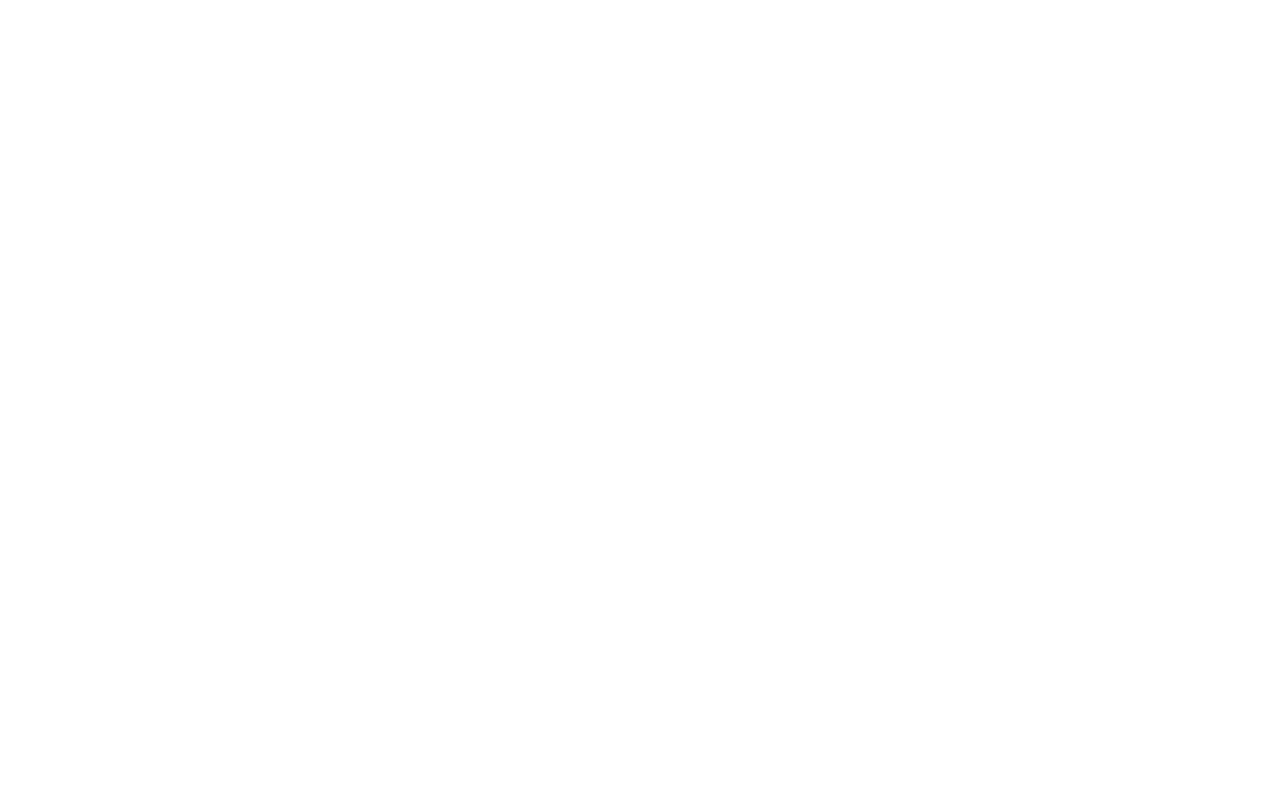
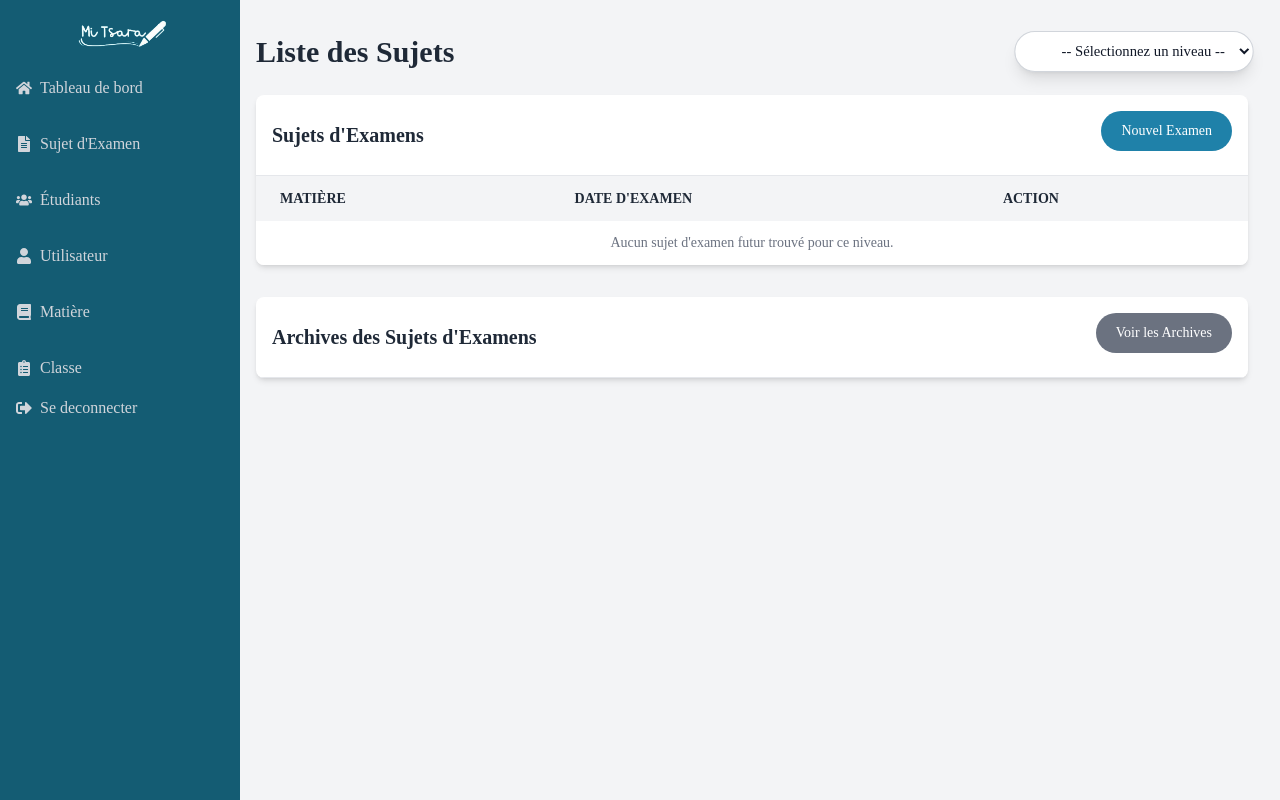
Before and after one commit to SophieRasoamialy/auto-grader, a React (Create React App) app: page /subject-list in a window 1280 px wide. Before the commit this address had no page. Built offline with nearby package versions, Linux system fonts and the light colour scheme.

Commit message:
feat:Add subject list with dynamic level display and archives link

```diff
--- a/src/App.js
+++ b/src/App.js
@@ -1,17 +1,19 @@
 // src/App.js
-import React from 'react';
-import { BrowserRouter as Router, Route, Routes } from 'react-router-dom';
-import Login from './components/Auth/Login';
-import ResetPasswordPage from './components/Auth/ResetPassword';
-import Dashboard from './components/Dashboard/Dashboard';
+import React from "react";
+import { BrowserRouter as Router, Route, Routes } from "react-router-dom";
+import Login from "./components/Auth/Login";
+import ResetPasswordPage from "./components/Auth/ResetPassword";
+import Dashboard from "./components/Dashboard/Dashboard";
+import SubjectList from "./components/Questions/SubjectList";
 
 const App = () => {
   return (
     <Router>
       <Routes>
+        <Route path="/" element={<Dashboard />} />
         <Route path="/login" element={<Login />} />
-        <Route path="/reset-password" element={<ResetPasswordPage />}/>
-        <Route path="/dashboard" element={<Dashboard />}/>
+        <Route path="/reset-password" element={<ResetPasswordPage />} />
+        <Route path="/subject-list" element={<SubjectList />} />
       </Routes>
     </Router>
   );
--- a/src/components/Dashboard/Dashboard.jsx
+++ b/src/components/Dashboard/Dashboard.jsx
@@ -81,7 +81,7 @@
         <div className="grid grid-cols-1 sm:grid-cols-2 md:grid-cols-3 gap-4 mb-8">
           <div className="bg-white p-4 rounded-lg shadow-md flex items-center justify-between">
             <div>
-              <h3 className="text-lg font-semibold text-gray-800">Copies scannées</h3>
+              <h3 className="text-lg font-semibold text-gray-800">Copies uploadées</h3>
               <p className="text-3xl font-bold text-gray-900">{quickStats.scannedCopies}</p>
             </div>
             <FaEnvelope className="text-4xl text-[#1f81a9]" />
--- /dev/null
+++ b/src/components/Questions/SubjectList.jsx
@@ -0,0 +1,136 @@
+import React, { useState, useEffect } from "react";
+import { Link } from "react-router-dom";
+import Sidebar from "../components/Sidebar";
+
+const SubjectList = () => {
+  const levels = [
+    { id: 1, name: "Niveau 1" },
+    { id: 2, name: "Niveau 2" },
+    { id: 3, name: "Niveau 3" },
+  ];
+
+  const subjects = [
+    { id: 1, matiere: "Mathématiques", examDate: "2024-08-01", level: 1 },
+    { id: 2, matiere: "Physique", examDate: "2024-08-05", level: 1 },
+    { id: 3, matiere: "Chimie", examDate: "2024-09-10", level: 2 },
+  ];
+
+  const [selectedLevel, setSelectedLevel] = useState("");
+  const [filteredSubjects, setFilteredSubjects] = useState([]);
+  const [selectedLevelName, setSelectedLevelName] = useState("");
+
+
+  useEffect(() => {
+    if (selectedLevel) {
+      const futureSubjects = subjects.filter(
+        (subject) =>
+          subject.level === parseInt(selectedLevel) &&
+          new Date(subject.examDate) >= new Date()
+      );
+      setFilteredSubjects(futureSubjects);
+      const level = levels.find(level => level.id === parseInt(selectedLevel));
+      setSelectedLevelName(level ? level.name : "");
+    } else {
+      setFilteredSubjects([]);
+      setSelectedLevelName("");
+    }
+  }, [selectedLevel]);
+
+  return (
+    <div className="flex">
+      <Sidebar />
+      <div className="flex-1 p-8 bg-gray-100 min-h-screen pl-64">
+        <div className="flex items-center justify-between mb-6">
+          <h1 className="text-3xl font-bold text-gray-800">Liste des Sujets</h1>
+          <select
+            id="level-select"
+            value={selectedLevel}
+            onChange={(e) => setSelectedLevel(e.target.value)}
+            className="bg-white border border-gray-300 text-gray-900 text-sm rounded-full focus:ring-[#1f81a9] focus:border-[#1f81a9] block  pl-10 p-2.5 scale-105 shadow-lg"
+          >
+            <option value="">-- Sélectionnez un niveau --</option>
+            {levels.map((level) => (
+              <option key={level.id} value={level.id}>
+                {level.name}
+              </option>
+            ))}
+          </select>
+        </div>
+
+        <div className="bg-white shadow-md rounded-lg overflow-hidden">
+          <div className="p-4 flex justify-between items-center border-b border-gray-200">
+            <h2 className="text-xl font-semibold text-gray-800">
+            {selectedLevelName ? `Sujets d'Examens Pour ${selectedLevelName}` : "Sujets d'Examens"}
+            </h2>
+            <div>
+              <button className="text-white bg-[#1f81a9] hover:bg-[#145c73] focus:outline-none focus:ring-4 focus:ring-[#1f81a9] font-medium rounded-full text-sm px-5 py-2.5 text-center mb-2 w-full">
+                Nouvel Examen
+              </button>
+            </div>
+          </div>
+          <div className="overflow-x-auto">
+            <table className="min-w-full bg-white">
+              <thead className="bg-gray-100 text-gray-800 uppercase text-sm leading-normal">
+                <tr>
+                  <th className="py-3 px-6 text-left">Matière</th>
+                  <th className="py-3 px-6 text-left">Date d'Examen</th>
+                  <th className="py-3 px-6 text-left">Action</th>
+                </tr>
+              </thead>
+              <tbody className="text-gray-600 text-sm font-light">
+                {filteredSubjects.length > 0 ? (
+                  filteredSubjects.map((subject) => (
+                    <tr
+                      key={subject.id}
+                      className="border-b border-gray-200 hover:bg-gray-50"
+                    >
+                      <td className="py-3 px-6 text-left whitespace-nowrap">
+                        {subject.matiere}
+                      </td>
+                      <td className="py-3 px-6 text-left">
+                        {new Date(subject.examDate).toLocaleDateString()}
+                      </td>
+                      <td className="py-3 px-6 text-left">
+                        <Link
+                          to={`/sujet/${subject.id}`}
+                          className=" text-[#1f81a9] hover:text-[#145c73] hover:underline"
+                        >
+                          Voir les détails
+                        </Link>
+                      </td>
+                    </tr>
+                  ))
+                ) : (
+                  <tr>
+                    <td
+                      colSpan="3"
+                      className="py-3 px-6 text-center text-gray-500"
+                    >
+                      Aucun sujet d'examen futur trouvé pour ce niveau.
+                    </td>
+                  </tr>
+                )}
+              </tbody>
+            </table>
+          </div>
+        </div>
+
+        <div className="bg-white shadow-md rounded-lg overflow-hidden mt-8">
+          <div className="p-4 flex justify-between items-center border-b border-gray-200">
+            <h2 className="text-xl font-semibold text-gray-800">
+              Archives des Sujets d'Examens
+            </h2>
+            <Link
+              to="/archives"
+              className="text-white bg-gray-500 hover:bg-gray-600 focus:outline-none focus:ring-4  font-medium rounded-full text-sm px-5 py-2.5 text-center mb-2 "
+            >
+              Voir les Archives
+            </Link>
+          </div>
+        </div>
+      </div>
+    </div>
+  );
+};
+
+export default SubjectList;
--- a/src/components/components/Sidebar.jsx
+++ b/src/components/components/Sidebar.jsx
@@ -41,11 +41,11 @@
           </li>
           <li>
             <Link
-              to="/sujet"
+              to="/subject-list"
               className="flex items-center py-2 px-4 text-gray-300 hover:bg-gray-700 hover:text-white"
             >
               <FaFileAlt className="mr-2" />
-              Examen
+              Sujet d'Examen
             </Link>
           </li>
           <li>
```
